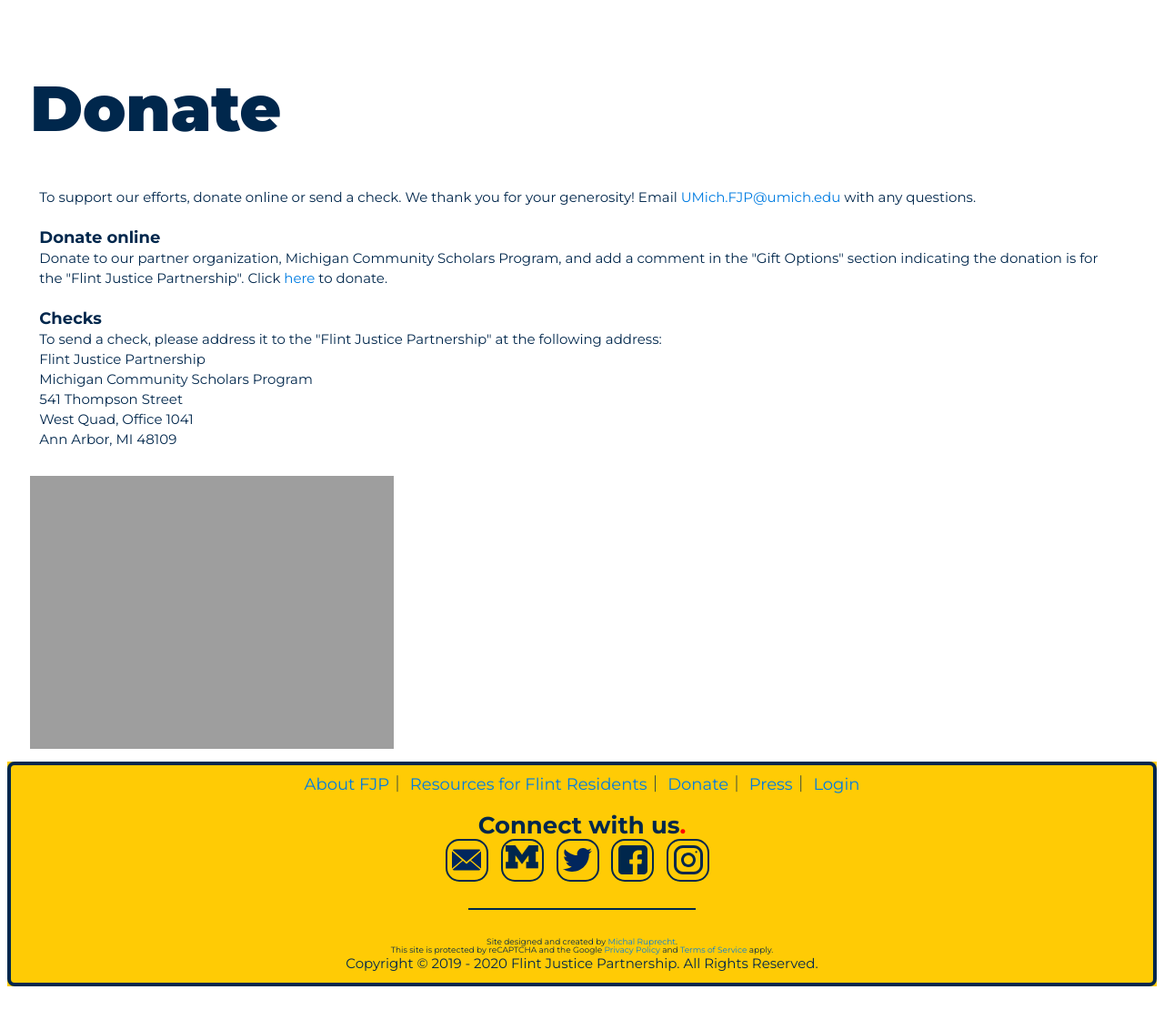
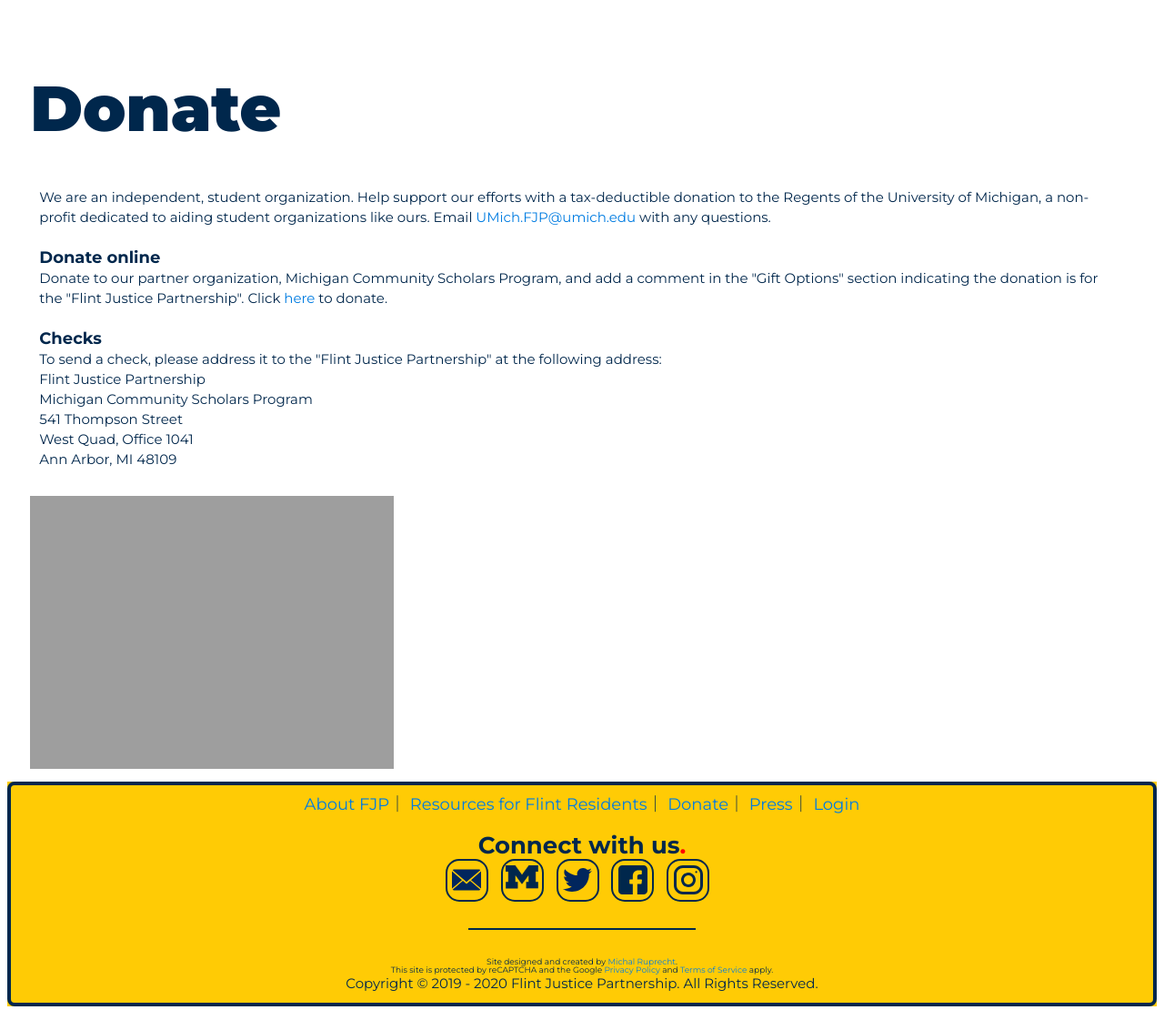
Before and after one commit to umichfjp/umichfjp.github.io, a Jekyll site: the page built from pages/donate.html, in a window 1280 px wide. Shown: the whole page at 91% size. Built offline with Jekyll 4.4.1, drawn with Linux system fonts in a browser that asks for light colours; before the commit the page ends 1099 px from its top, so only the background shows below that.

Commit message:
Update donate.html

```diff
--- a/pages/donate.html
+++ b/pages/donate.html
@@ -13,7 +13,7 @@ title: Donate
       <div class="text">
         <h1>Donate</h1>
         <h3>
-          To support our efforts, donate online or send a check. We thank you for your generosity! Email <a href="mailto:UMich.FJP@umich.edu">UMich.FJP@umich.edu</a> with any questions.
+          We are an independent, student organization. Help support our efforts with a tax-deductible donation to the Regents of the University of Michigan, a non-profit dedicated to aiding student organizations like ours. Email <a href="mailto:UMich.FJP@umich.edu">UMich.FJP@umich.edu</a> with any questions.
 
           <br><br><b><big>Donate online</big></b>
           <br>Donate to our partner organization, Michigan Community Scholars Program, and add a comment in the "Gift Options" section indicating the donation is for the "Flint Justice Partnership". Click <a href="https://leadersandbest.umich.edu/find/#!/give/basket/fund/308782" target="_blank">here</a> to donate.
```
